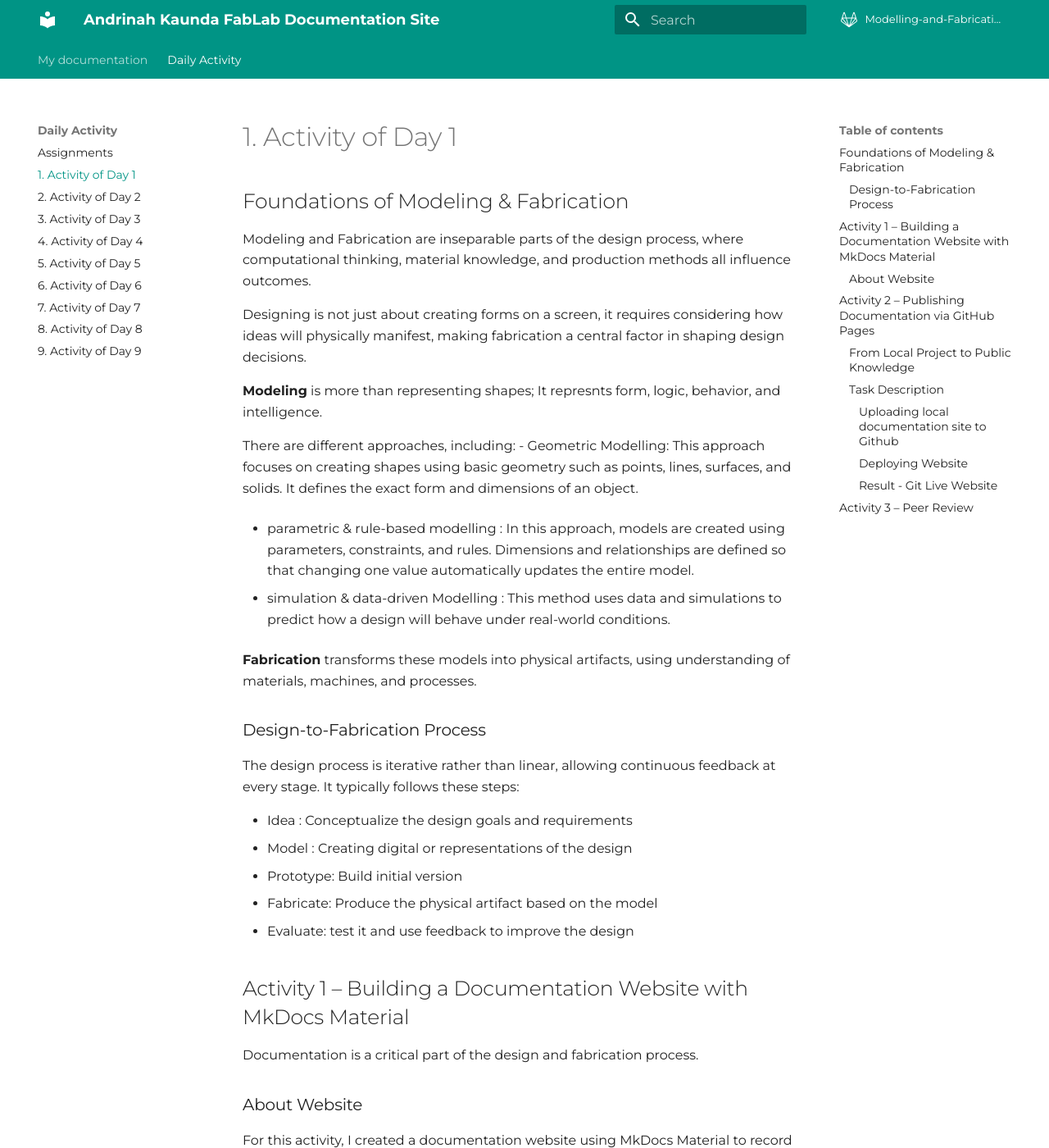
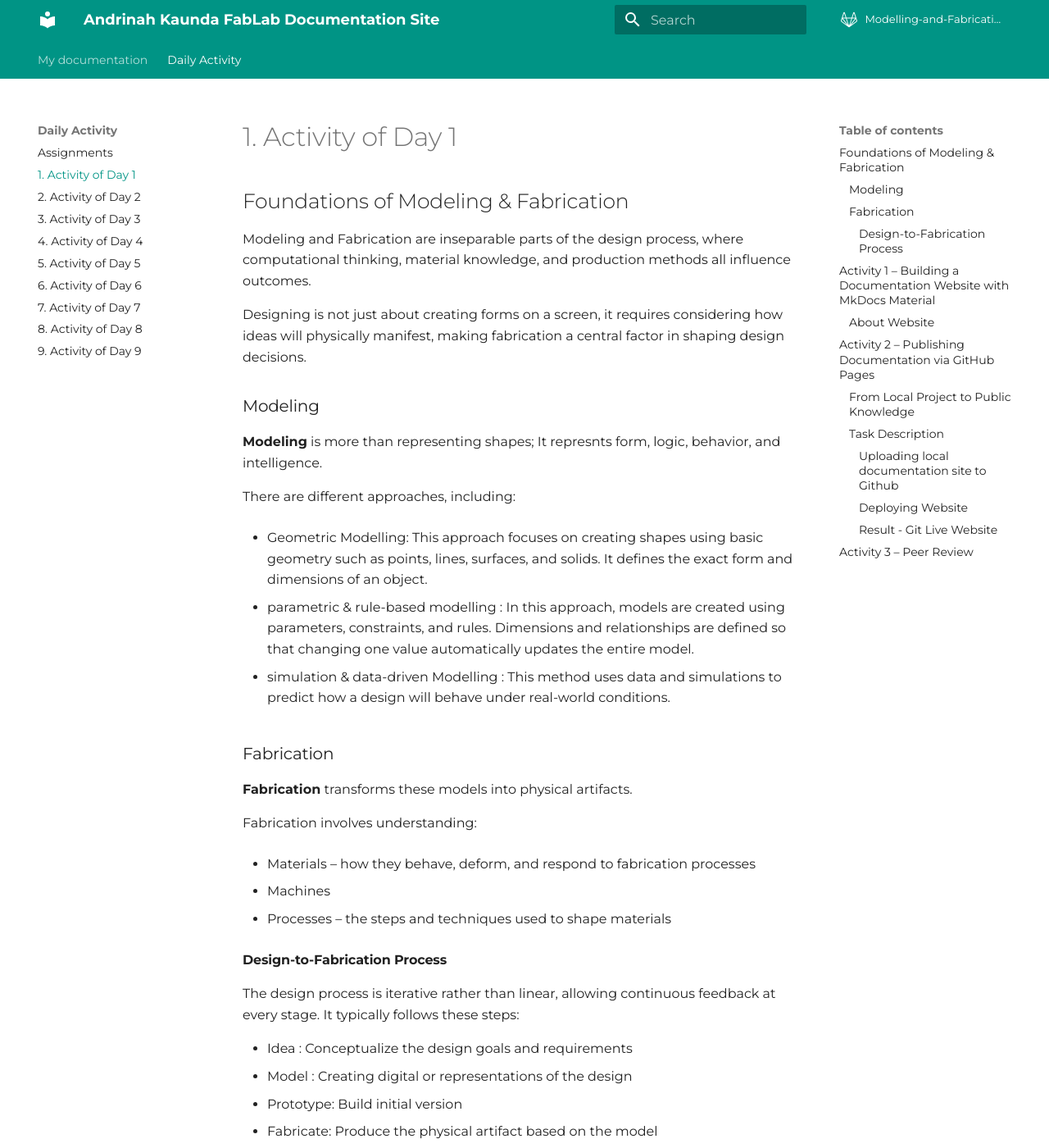
Before and after one commit to AndrinahKaunda/Modelling-and-Fabrication, an MkDocs documentation site: the page built from docs/Daily-Activity/day_1.md, in a window 1280 px wide and 1400 px high. Shown: the whole window at 82% size. Built offline with MkDocs 1.6.1 and Material for MkDocs 9.7.7, drawn with Linux system fonts in a browser that asks for light colours; comment, search, counter and statistics services are not loaded.

Commit message:
few adjustments

```diff
--- a/docs/Daily-Activity/day_1.md
+++ b/docs/Daily-Activity/day_1.md
@@ -7,10 +7,13 @@ Modeling and Fabrication are inseparable parts of the design process, where comp
 Designing is not just about creating forms on a screen, it requires considering how ideas will physically manifest, making fabrication a central factor in shaping design decisions.
 
 
+### Modeling
+
 **Modeling** is more than representing shapes;
 It represnts form, logic, behavior, and intelligence.
 
 There are different approaches, including:
+
 - Geometric Modelling: This approach focuses on creating shapes using basic geometry such as points, lines, surfaces, and solids. It defines the exact form and dimensions of an object.
 
 - parametric & rule-based modelling :  In this approach, models are created using parameters, constraints, and rules. Dimensions and relationships are defined so that changing one value automatically updates the entire model.
@@ -18,9 +21,20 @@ There are different approaches, including:
 - simulation & data-driven Modelling : This method uses data and simulations to predict how a design will behave under real-world conditions.
 
 
-**Fabrication** transforms these models into physical artifacts, using understanding of materials, machines, and processes.
+###Fabrication
 
-### Design-to-Fabrication Process
+**Fabrication** transforms these models into physical artifacts.
+
+Fabrication involves understanding:
+
+- Materials – how they behave, deform, and respond to fabrication processes
+
+- Machines
+
+- Processes – the steps and techniques used to shape materials
+
+#### Design-to-Fabrication Process
+
 The design process is iterative rather than linear, allowing continuous feedback at every stage. It typically follows these steps:
 
  - Idea :  Conceptualize the design goals and requirements
```
